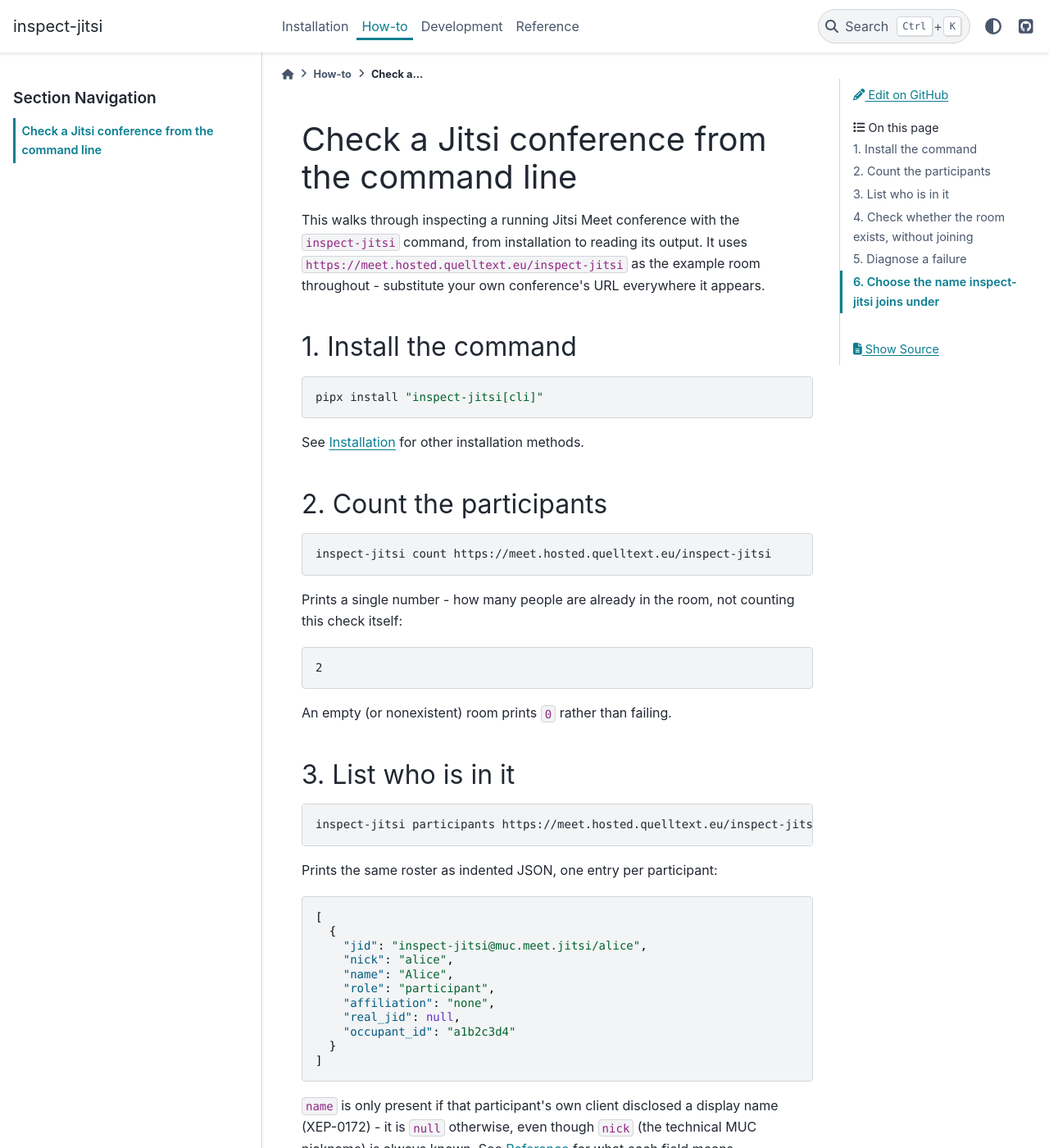
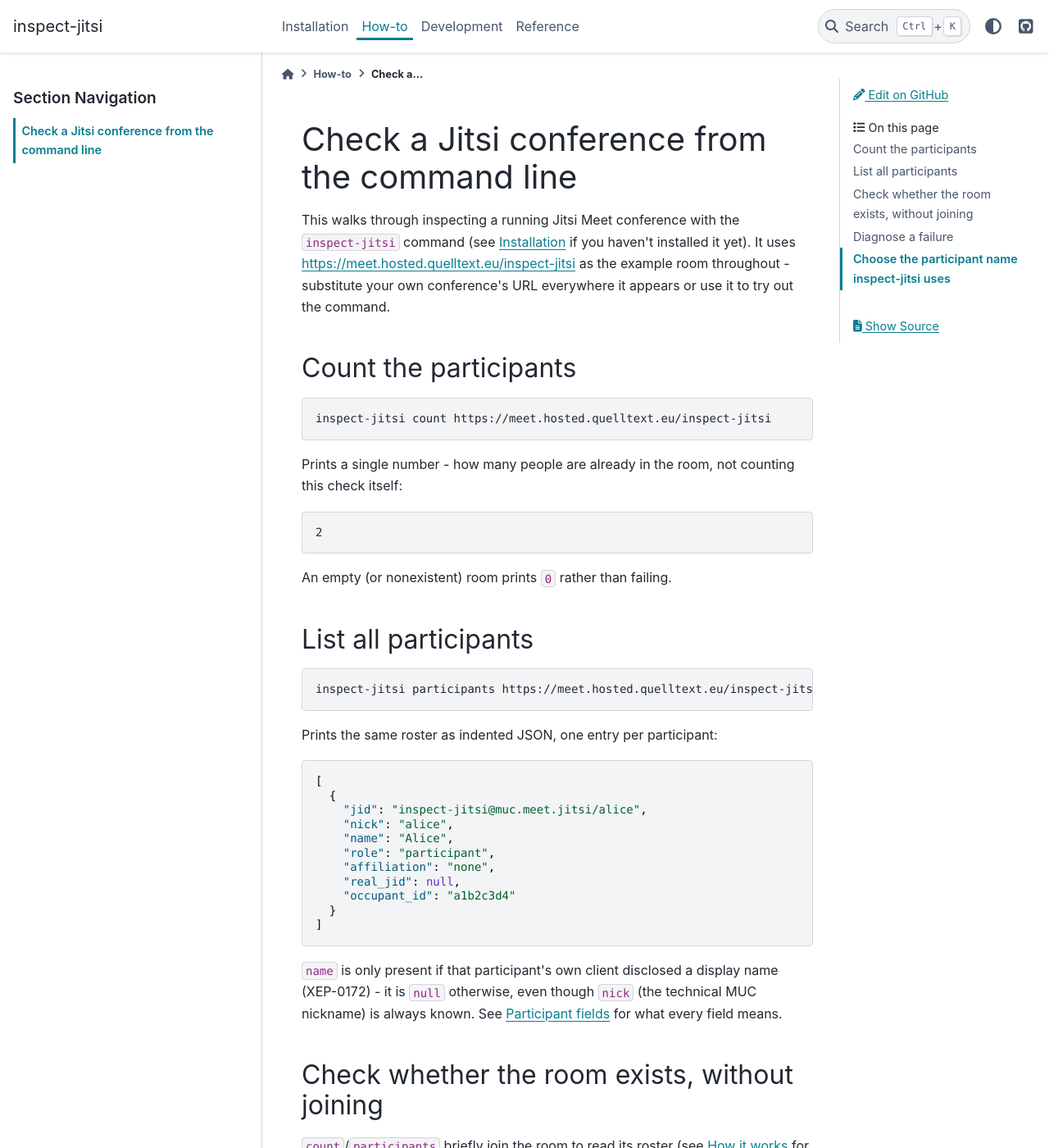
Before and after one commit to niccokunzmann/inspect-jitsi, a Sphinx documentation site: the page built from docs/how-to/check-a-conference.rst, in a window 1280 px wide and 1400 px high. Shown: the whole window at 82% size. Built offline with Sphinx 7.4.7 and the PyData theme 0.15.4, drawn with Linux system fonts in a browser that asks for light colours; the version number could not be read and is left out; some of the changed text lies outside the part shown.

Commit message:
Document participants and update how to

```diff
--- a/docs/how-to/check-a-conference.rst
+++ b/docs/how-to/check-a-conference.rst
@@ -2,19 +2,10 @@
 Check a Jitsi conference from the command line
 ==============================================
 
-This walks through inspecting a running Jitsi Meet conference with the ``inspect-jitsi`` command, from installation to reading its output. It uses ``https://meet.hosted.quelltext.eu/inspect-jitsi`` as the example room throughout - substitute your own conference's URL everywhere it appears.
+This walks through inspecting a running Jitsi Meet conference with the ``inspect-jitsi`` command (see :doc:`../installation` if you haven't installed it yet). It uses https://meet.hosted.quelltext.eu/inspect-jitsi as the example room throughout - substitute your own conference's URL everywhere it appears or use it to try out the command.
 
-1. Install the command
--------------------------
-
-.. code-block:: shell
-
-    pipx install "inspect-jitsi[cli]"
-
-See :doc:`../installation` for other installation methods.
-
-2. Count the participants
-----------------------------
+Count the participants
+-----------------------
 
 .. code-block:: shell
 
@@ -28,8 +19,8 @@ Prints a single number - how many people are already in the room, not counting t
 
 An empty (or nonexistent) room prints ``0`` rather than failing.
 
-3. List who is in it
-------------------------
+List all participants
+---------------------
 
 .. code-block:: shell
 
@@ -51,12 +42,12 @@ Prints the same roster as indented JSON, one entry per participant:
       }
     ]
 
-``name`` is only present if that participant's own client disclosed a display name (XEP-0172) - it is ``null`` otherwise, even though ``nick`` (the technical MUC nickname) is always known. See :doc:`../reference/index` for what each field means.
+``name`` is only present if that participant's own client disclosed a display name (XEP-0172) - it is ``null`` otherwise, even though ``nick`` (the technical MUC nickname) is always known. See :doc:`../reference/participant-fields` for what every field means.
 
-4. Check whether the room exists, without joining
-------------------------------------------------------
+Check whether the room exists, without joining
+----------------------------------------------
 
-``count``/``participants`` briefly join the room to read its roster (see :doc:`../reference/index` for why), which other participants may notice as a transient join/leave. To check only whether a room currently exists, without joining it at all:
+``count``/``participants`` briefly join the room to read its roster (see :doc:`../reference/how-it-works` for why), which other participants may notice as a transient join/leave. To check only whether a room currently exists, without joining it at all:
 
 .. code-block:: shell
 
@@ -72,8 +63,8 @@ This prints nothing - it only sets its exit code (``0`` if the room exists, ``1`
 
     true
 
-5. Diagnose a failure
--------------------------
+Diagnose a failure
+------------------
 
 If ``count`` or ``participants`` can't reach the room at all - a token being required, an unreachable deployment, disallowed anonymous login - they print an error and automatically fall back to running diagnostics, so you do not need to run this by hand:
 
@@ -100,8 +91,8 @@ To run the same report on its own at any time:
 
 ``anonymous_login_ok: false`` most often means the deployment requires a JWT/token to join, which ``inspect-jitsi`` cannot supply.
 
-6. Choose the name inspect-jitsi joins under
-------------------------------------------------
+Choose the participant name inspect-jitsi uses
+----------------------------------------------
 
 ``count``/``participants`` disclose a display name to other participants while briefly joined - by default, ``"inspect-jitsi"``, so it is recognizable in the room's participant list rather than showing up as Jitsi's generic "Fellow Jitsier". Override it with ``--name``, or the ``INSPECT_JITSI_NAME`` environment variable for every invocation in a shell session or script:
 
--- a/docs/reference/index.rst
+++ b/docs/reference/index.rst
@@ -6,6 +6,7 @@ Reference
     :maxdepth: 2
 
     cli
+    participant-fields
+    changelog
     api/inspect_jitsi
     how-it-works
-    changelog
```
Also changed, not shown: docs/reference/participant-fields.rst (added, +27 -0 lines).
